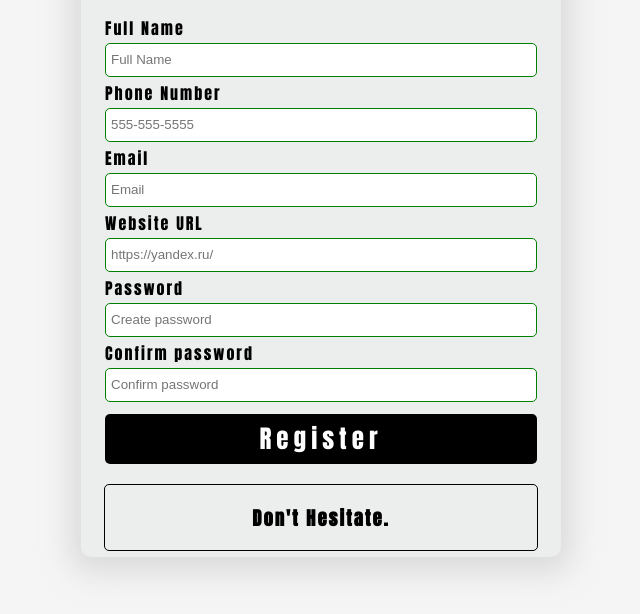
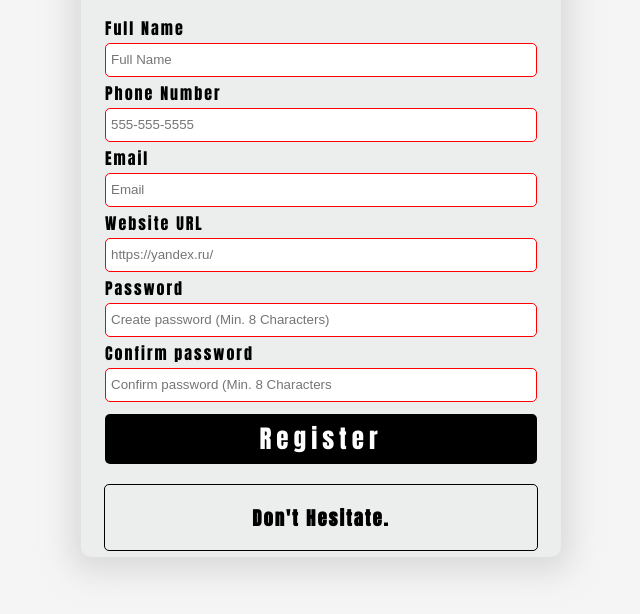
Before and after one commit to GabrielHangor/FormValidator, a plain HTML site: page index.html in a window 1280 px wide. Shown: the part 158-772 px from the top of the page, without its empty margins (319-959 px from the left). Drawn offline with Linux system fonts and the light colour scheme.

Commit message:
HTML validation

```diff
--- a/index.html
+++ b/index.html
@@ -16,32 +16,32 @@
             <!-- Full Name -->
             <div class="form-group">
                 <label for="name">Full Name</label>
-                <input type="text" id="name" placeholder="Full Name">
+                <input type="text" id="name" placeholder="Full Name" required minlength="3" maxlength="100">
             </div>
             <!-- Phone Number -->
             <div class="form-group">
                 <label for="phone">Phone Number</label>
-                <input type="tel" id="phone" placeholder="555-555-5555">
+                <input type="tel" id="phone" placeholder="555-555-5555" required pattern="[0-9]{3}-[0-9]{3}-[0-9]{4}">
             </div>
             <!-- Email -->
             <div class="form-group">
                 <label for="email">Email</label>
-                <input type="email" id="email" placeholder="Email">
+                <input type="email" id="email" placeholder="Email" required>
             </div>
             <!-- Website URL -->
             <div class="form-group">
                 <label for="website">Website URL</label>
-                <input type="url" id="website" placeholder="https://yandex.ru/">
+                <input type="url" id="website" placeholder="https://yandex.ru/" required>
             </div>
             <!-- Password -->
             <div class="form-group">
                 <label for="password1">Password</label>
-                <input type="password" id="password1" placeholder="Create password">
+                <input type="password" id="password1" placeholder="Create password (Min. 8 Characters)" required pattern="^(?=.*\d)(?=.*[a-z])(?=.*[A-Z])(?=.*[a-zA-Z]).{8,}$" title="Please include at least 1 uppercase character, 1 lowercase character and 1 number">
             </div>
             <!-- Confirm Password -->
             <div class="form-group">
                 <label for="password2">Confirm password</label>
-                <input type="password" id="password2" placeholder="Confirm password">
+                <input type="password" id="password2" placeholder="Confirm password (Min. 8 Characters" required pattern="^(?=.*\d)(?=.*[a-z])(?=.*[A-Z])(?=.*[a-zA-Z]).{8,}$" title="Please include at least 1 uppercase character, 1 lowercase character and 1 number">
             </div>
             <button type="submit">Register</button>
         </form>
```
